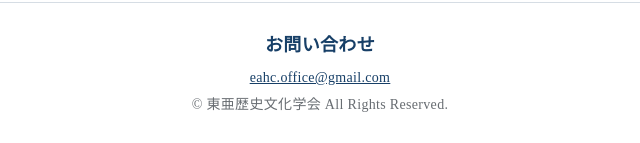
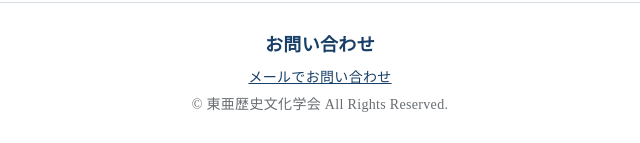
Before and after one commit to toahc-japan/toahc-japan.github.io, a plain HTML site: page journal.html in a window 1280 px wide. Shown: the part 2132-2275 px from the top of the page, 320-960 px from the left. Drawn offline with Linux system fonts and the light colour scheme.

Commit message:
Replace visible society email with contact link

```diff
--- a/journal.html
+++ b/journal.html
@@ -66,6 +66,6 @@
     </div>
   </section>
 </div></main>
-<footer class="site-footer"><div class="container"><strong>お問い合わせ</strong><div><a href="mailto:eahc.office@gmail.com">eahc.office@gmail.com</a></div><div>© 東亜歴史文化学会 All Rights Reserved.</div></div></footer>
+<footer class="site-footer"><div class="container"><strong>お問い合わせ</strong><div><a href="#" onclick="window.location.href='mailto:'+String.fromCharCode(101,97,104,99,46,111,102,102,105,99,101,64,103,109,97,105,108,46,99,111,109);return false;" aria-label="学会へメールを送る">メールでお問い合わせ</a></div><div>© 東亜歴史文化学会 All Rights Reserved.</div></div></footer>
 </body>
 </html>
```
